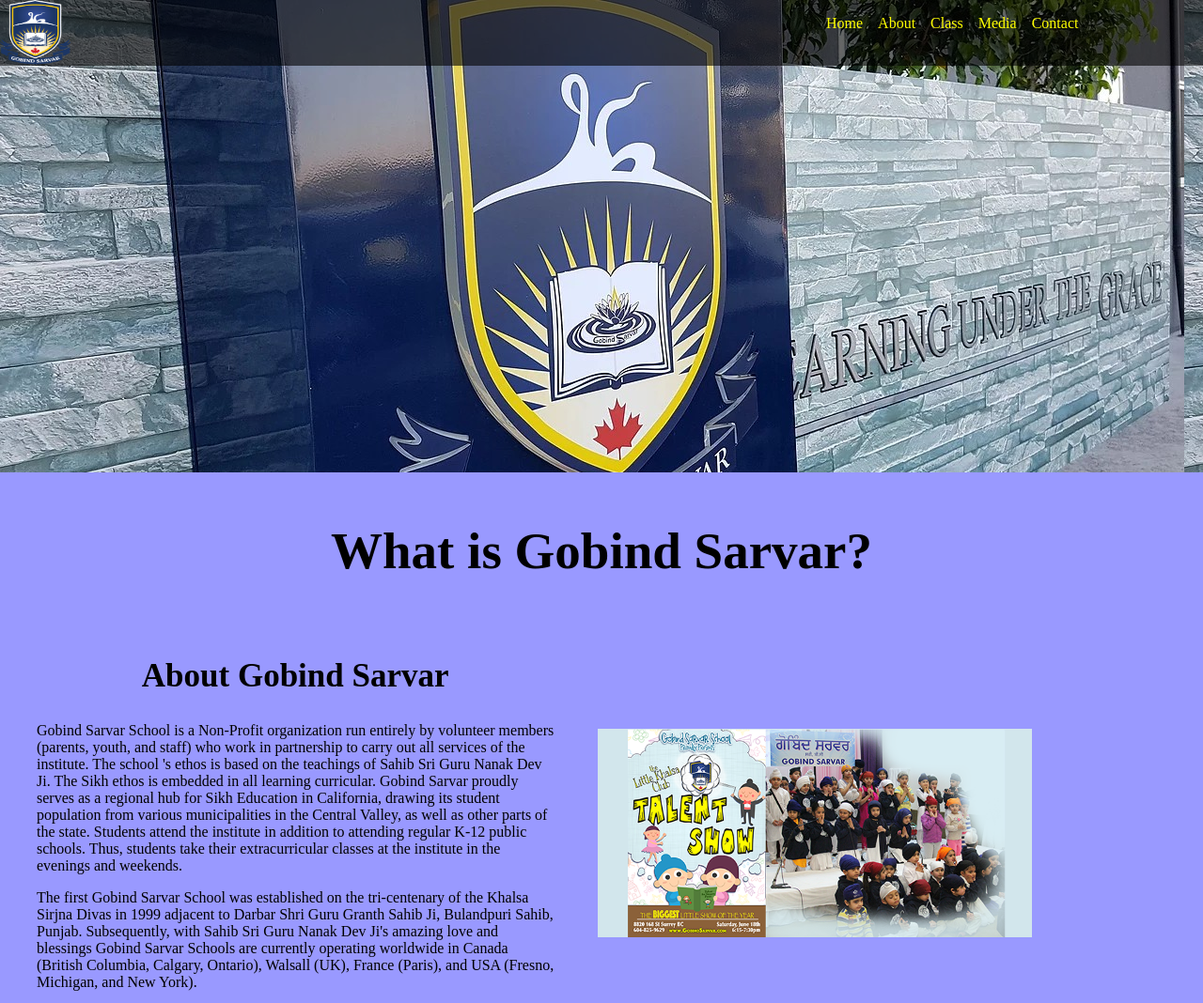
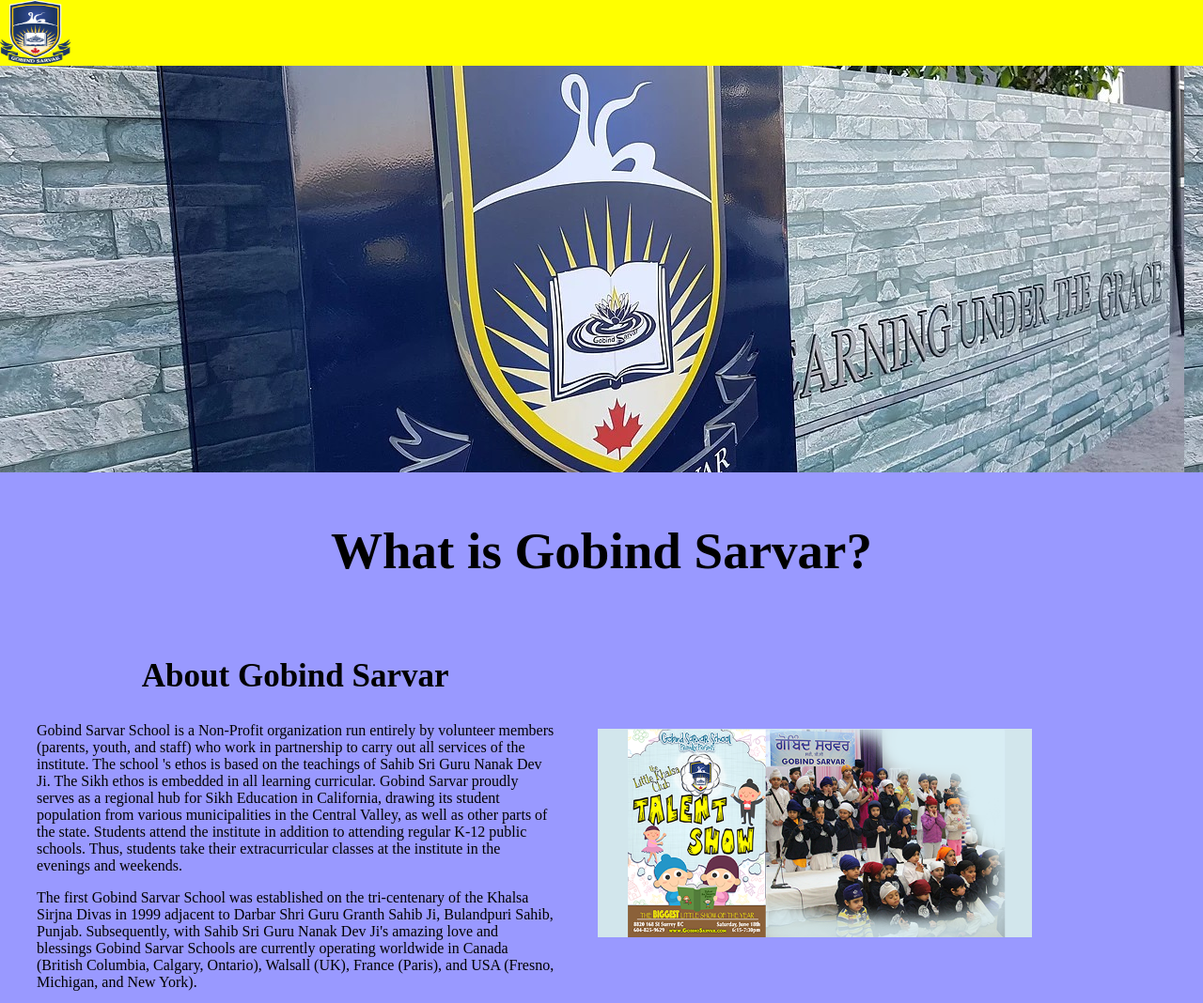
Before and after one commit to pannukaur/final-class, a plain HTML site: page about.html in a window 1280 px wide. Shown: the top 1068 px of the page at 94% size. Drawn offline with Linux system fonts and the light colour scheme.

Commit message:
change nav-bar background color

```diff
--- a/css/style.css
+++ b/css/style.css
@@ -4,7 +4,8 @@ body {
 .nav-bar {
     height: 70px;
     width: 100%;
-    background-color: #0009;
+    background-color: yellow;
+    /*background-color: #0009;*/
     position: fixed;
 }
 .logo {
```
Also changed, not shown: index.html (+1 -1 lines).
